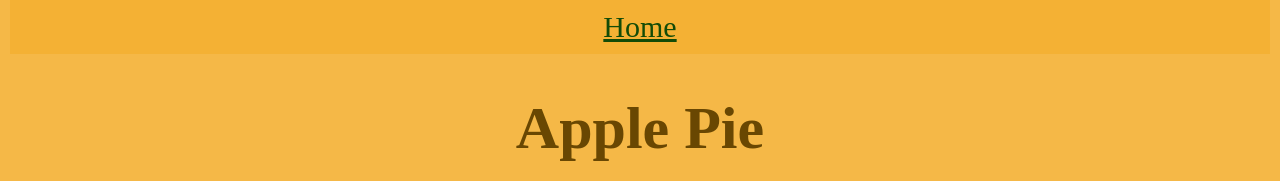
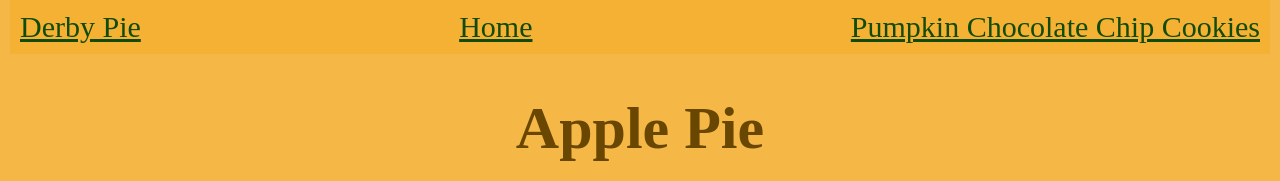
Before and after one commit to kmuncy09/odin-recipes, a plain HTML site: page recipes/apple-pie.html in a window 1280 px wide. Shown: the top 181 px of the page. Drawn offline with Linux system fonts and the light colour scheme.

Commit message:
recipe navbar

```diff
--- a/recipes/apple-pie.html
+++ b/recipes/apple-pie.html
@@ -5,8 +5,10 @@
         <link href="../style.css" rel="stylesheet" type="text/css">
     </head>
     <body>
-        <div class="navbar-recipe">
+        <div class="navbar">
+            <a href="derby-pie.html">Derby Pie</a>
             <a href="../index.html">Home</a>
+            <a href="pumpkin-chocolate-chip-cookies.html">Pumpkin Chocolate Chip Cookies</a>
         </div>
         <h1>Apple Pie</h1>
         <img alt="Apple Pie" src="../assets\Apple-Pie.jpg">
--- a/style.css
+++ b/style.css
@@ -22,9 +22,3 @@ ul {
 ol {
     text-align: left;
 }
-.navbar-recipe{
-    background-color: #F4B134;
-    justify-content: center;
-    display: flex;
-    padding: 10px;
-}
```
Also changed, not shown: recipes/derby-pie.html (+3 -1 lines), recipes/pumpkin-chocolate-chip-cookies.html (+3 -1 lines).
